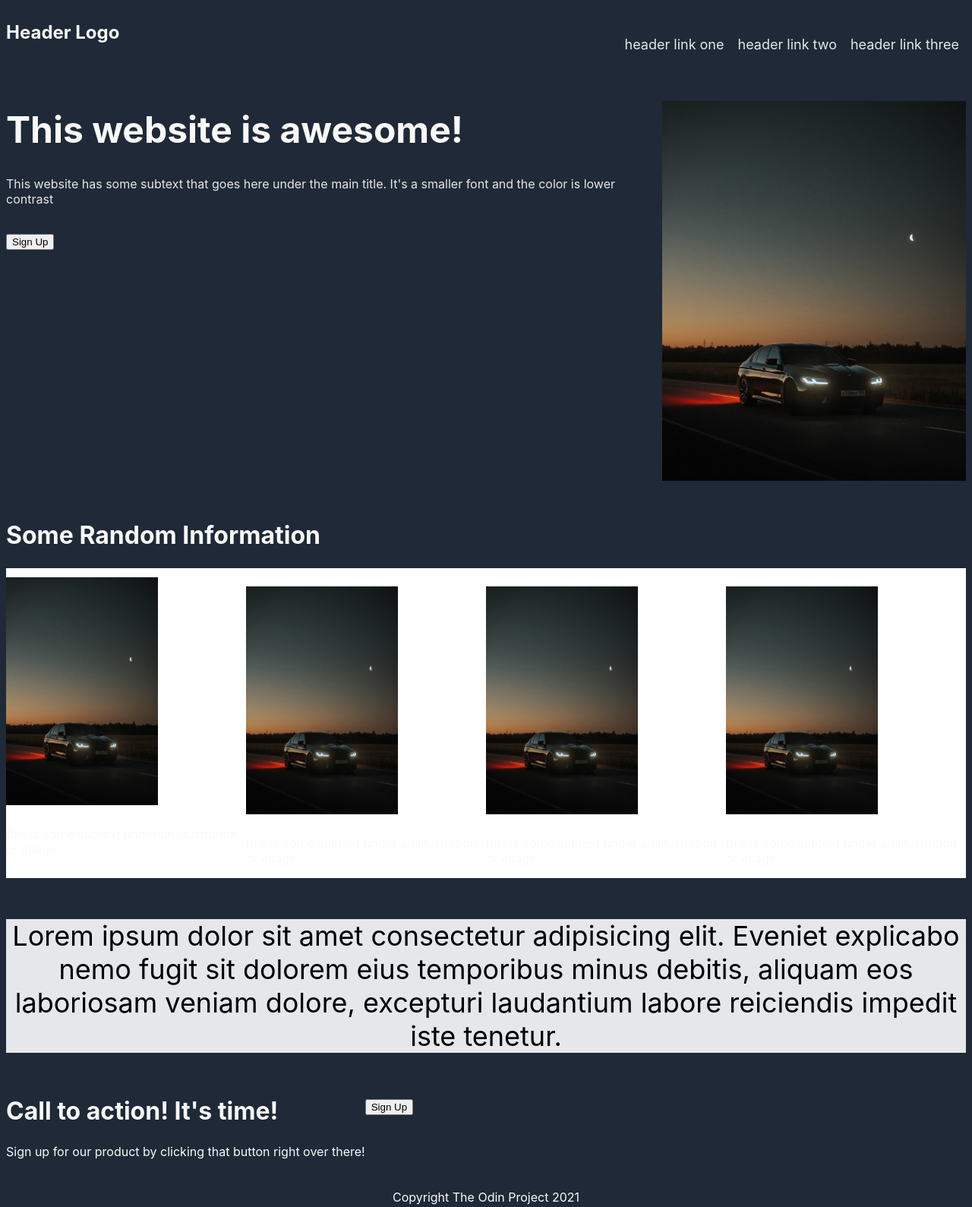
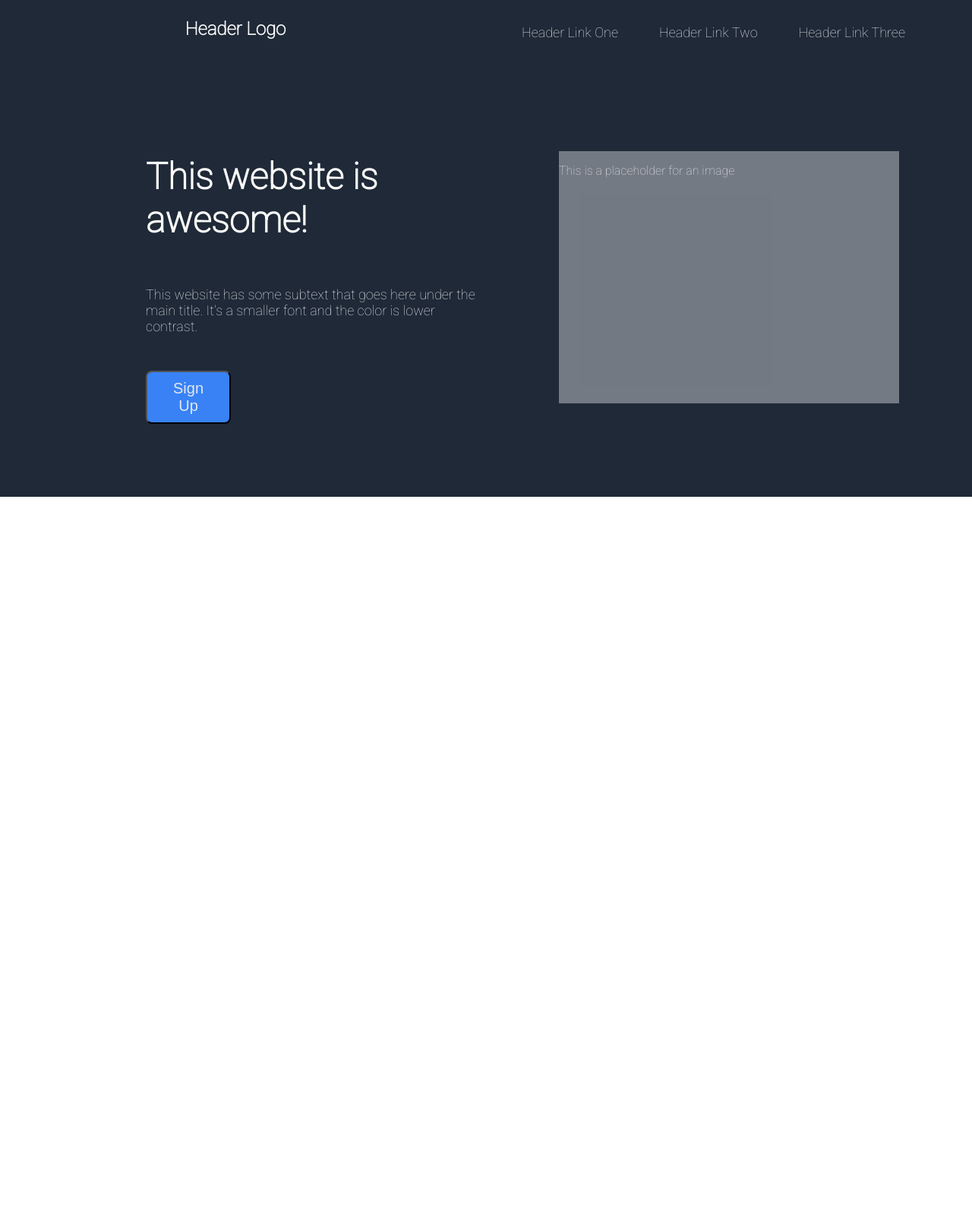
Before and after one commit to tserrante/landing_page, a plain HTML site: page index.html in a window 1280 px wide. Shown: the whole page at 76% size. After the commit the page ends 800 px from the top, so only its background shows below. Drawn offline with Linux system fonts and the light colour scheme.

Commit message:
added two flex box head and head-main

```diff
--- a/index.html
+++ b/index.html
@@ -4,77 +4,46 @@
 <head>
     <title>Landing Page</title>
     <link href="style.css" rel="stylesheet" type="text/css" />
+    <link rel="preconnect" href="https://fonts.googleapis.com">
+    <link rel="preconnect" href="https://fonts.gstatic.com" crossorigin>
+    <link href="https://fonts.googleapis.com/css2?family=Roboto:wght@100&display=swap" rel="stylesheet">
 </head>
 
 <body>
     <div class="container">
-        <header>
-            <div class="hero">
-                <div class="hero-title">
-                    <h2>Header Logo</h2>
-                </div>
-                <nav>
-                    <ul class="hero-links">
-                        <li>header link one</li>
-                        <li>header link two</li>
-                        <li>header link three</li>
-                    </ul>
-                </nav>
+        <div class="head">
+            <h3>Header Logo</h3>
+            <ul class="head-links">
+                <li>Header Link One</li>
+                <li>Header Link Two</li>
+                <li>Header Link Three</li>
+            </ul>
+        </div>
+
+        <div class="head-main">
+            <div class=main-text>
+                <h1>This website is awesome!</h1>
+                <p>
+                    This website has some subtext that goes here under the main title. It's a smaller font and the color is lower contrast.
+                </p>
+                <button class="main-signup">Sign Up</button>
             </div>
-        </header>
-
-        <div class="main-content">
-            <div class="main-desc">
-                <h1>This website is awesome!</h1>
-                <p>This website has some subtext that goes here under the main title. It's a smaller font and the color is lower contrast
-                </p>
-                <button>Sign Up</button>
+            <div class="main-img">
+                <p>This is a placeholder for an image</p>
             </div>
 
-            <div class="main-img">
-                <img src="car.jpeg" />
-            </div>
+
+
         </div>
 
-        <h1>Some Random Information</h1>
-        <div class="info">
-            <div class="info-gallery">
-                <img src="car.jpeg" />
-                <p>this is some subtext under an illustration or image</p>
-            </div>
-            <div class="info-gallery">
-                <img src="car.jpeg" />
-                <p>this is some subtext under an illustration or image</p>
-            </div>
-            <div class="info-gallery">
-                <img src="car.jpeg" />
-                <p>this is some subtext under an illustration or image</p>
-            </div>
-            <div class="info-gallery">
-                <img src="car.jpeg" />
-                <p>this is some subtext under an illustration or image</p>
-            </div>
-        </div>
 
-        <div class="quote">
-            <p>Lorem ipsum dolor sit amet consectetur adipisicing elit. Eveniet explicabo nemo fugit sit dolorem eius temporibus minus debitis, aliquam eos laboriosam veniam dolore, excepturi laudantium labore reiciendis impedit iste tenetur.</p>
-        </div>
 
-        <div class="call">
-            <div class="left">
-                <h1>Call to action! It's time!</h1>
-                <p>Sign up for our product by clicking that button right over there!</p>
-            </div>
-            <div class="right">
-                <button class="call-signup">Sign Up</button>
-            </div>
-        </div>
 
-        <div class="footer">Copyright The Odin Project 2021</div>
+
+
+
         <!--END CONTAINER-->
     </div>
-
-
 </body>
 
 </html>
--- a/style.css
+++ b/style.css
@@ -1,17 +1,16 @@
 :root {
+    font-family: 'Roboto', sans-serif;
     box-sizing: border-box;
 }
 
 *,
- ::before,
+::before,
  ::after {
     box-sizing: inherit;
 }
 
 body {
-    color: #F9FAF8;
-    font-family: -apple-system, BlinkMacSystemFont, 'Segoe UI', Roboto, Oxygen, Ubuntu, Cantarell, 'Open Sans', 'Helvetica Neue', sans-serif;
-    background-color: #1F2937;
+    margin: 0;
 }
 
 body *+* {
@@ -22,74 +21,80 @@ body *+* {
     margin: 0 auto;
 }
 
-.hero {
+.head {
+    display: flex;
     background-color: #1F2937;
-    display: flex;
-}
-
-.hero-title {
-    flex: 1;
-}
-
-.hero-links {
-    display: flex;
-    flex: 1;
-    list-style-type: none;
-    justify-content: space-around;
     align-items: center;
 }
 
-.hero-links>li {
+.head>h3 {
+    flex: 1;
+    font-size: 1.5em;
+    color: #F9FAF8;
+    text-align: center;
+}
+
+.head-links {
+    display: flex;
+    flex: 1;
+    margin-left: auto;
+    list-style: none;
+}
+
+.head-links>li {
     font-size: 1.125em;
     color: #E5E7EB;
-    margin: 0 0.5em;
+    margin: 0 1.5em;
 }
 
-.main-content {
+.head-main {
+    background-color: #1F2937;
     display: flex;
+    margin: 0;
+    padding: 6em;
+    justify-content: center;
+    align-items: center;
 }
 
-.main-desc>h1 {
+.main-text,
+.main-img {
+    flex: 1;
+    padding: 0;
+    margin: 0;
+}
+
+.main-text {
+    display: flex;
+    flex-direction: column;
+    padding: 0 6em;
+}
+
+.main-text>h1 {
+    color: #F9FAF8;
+    font-weight: bolder;
     font-size: 3em;
 }
 
-.main-desc>p {
+.main-text>p {
+    font-size: 1.125em;
     color: #E5E7EB;
 }
 
-.main-img>img {
-    width: 400px;
-    height: 500px;
+.main-text>button {
+    color: #E5E7EB;
+    font-size: 1.25em;
+    background-color: #3882F6;
+    width: 25%;
+    border-radius: .4em;
+    padding: .5em 1.5em;
 }
 
-.info {
-    background-color: white;
-    display: flex;
-    justify-content: space-evenly;
-    align-items: center;
+.main-img {
+    background-color: #e5e7eb6c;
 }
 
-.info-gallery>img {
-    width: 200px;
+.main-img>p {
+    color: #E5E7EB;
+    width: 400px;
     height: 300px;
 }
-
-.quote {
-    background-color: #E5E7EB;
-    color: black;
-    text-align: center;
-    font-size: 2.25em;
-}
-
-.call {
-    display: flex;
-    margin: auto;
-}
-
-.call>right {
-    margin-left: auto;
-}
-
-.footer {
-    text-align: center;
-}
```
